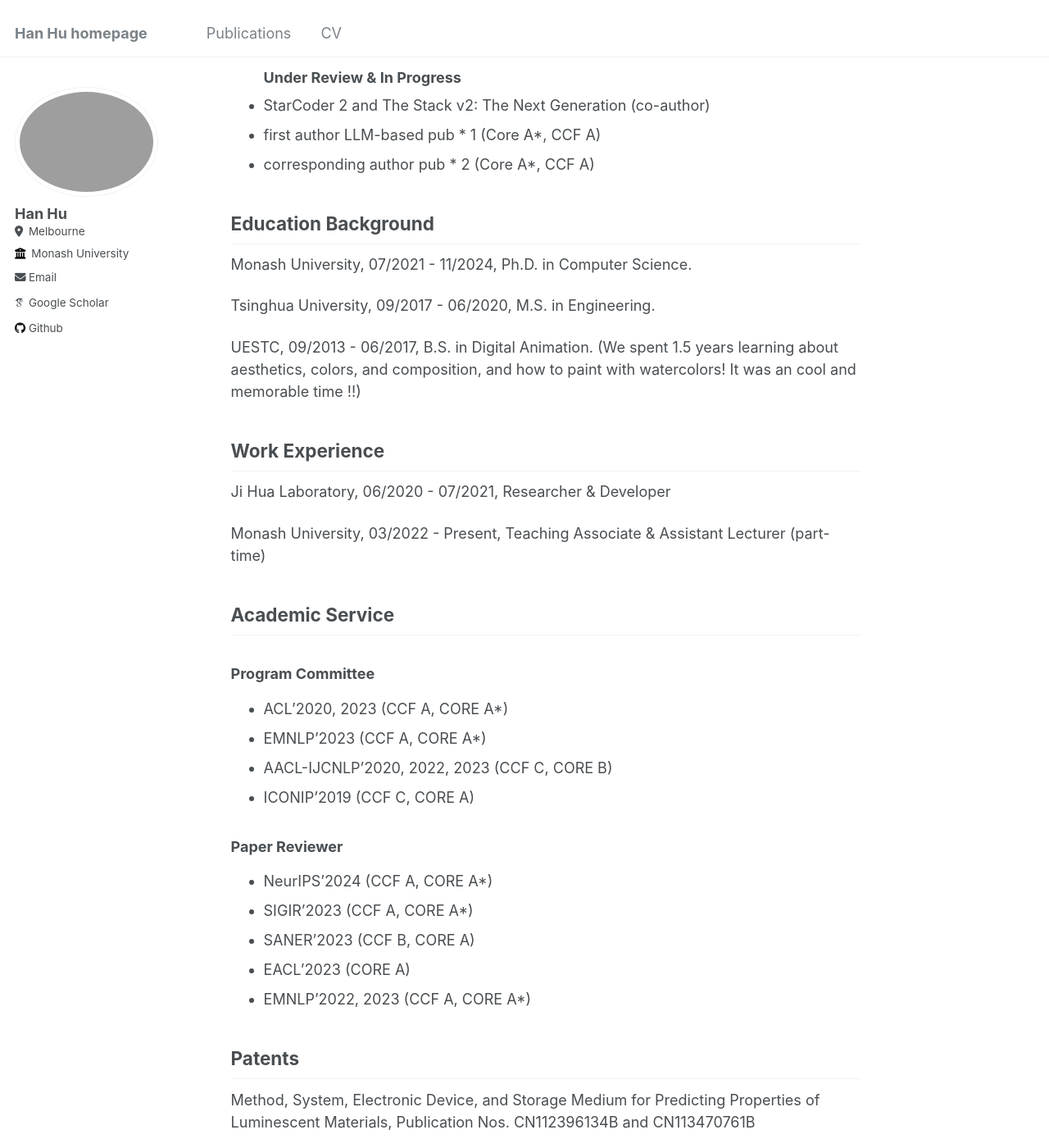
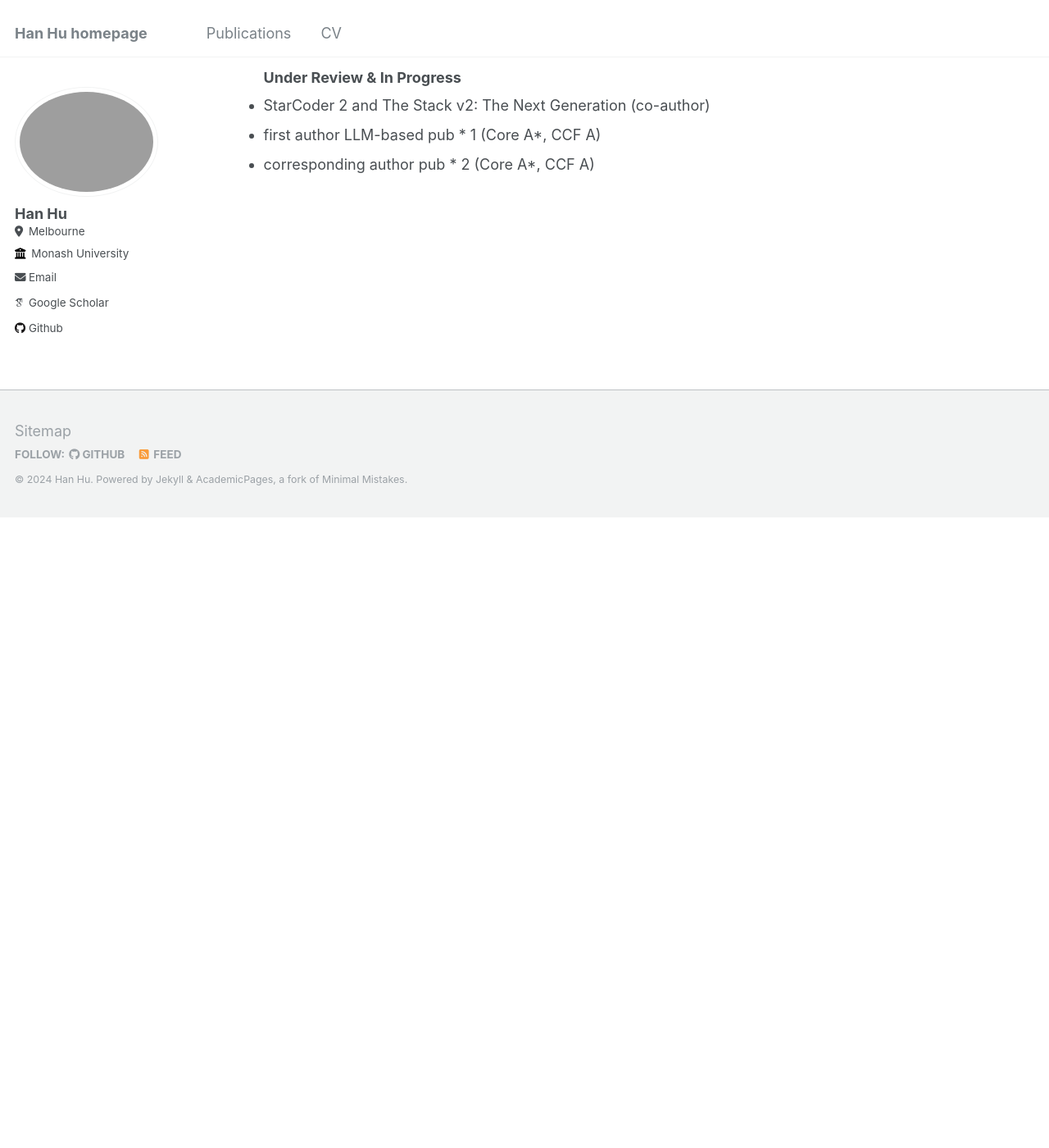
Before and after one commit to huhanGitHub/huhanGitHub.github.io, a Jekyll site: the page built from _pages/about.md, in a window 1280 px wide and 1400 px high, scrolled down 1923 px. Shown: the whole window at 82% size. Built offline with Jekyll 4.4.1, drawn with Linux system fonts in a browser that asks for light colours; some web fonts are replaced; after the commit the page ends 2553 px from its top, so only the background shows below that; some of the changed text lies outside the part shown.

Commit message:
Update about.md

```diff
--- a/_pages/about.md
+++ b/_pages/about.md
@@ -51,42 +51,3 @@ I am particularly drawn to industry-driven projects and positions in industry th
 - StarCoder 2 and The Stack v2: The Next Generation (co-author)
 - first author LLM-based pub * 1 (Core A*, CCF A)
 - corresponding author pub * 2 (Core A*, CCF A)
-
-
-## Education Background
-
-Monash University, 07/2021 - 11/2024, Ph.D. in Computer Science.
-
-Tsinghua University, 09/2017 - 06/2020, M.S. in Engineering.
-
-UESTC, 09/2013 - 06/2017, B.S. in Digital Animation. (We spent 1.5 years learning about aesthetics, colors, and composition, and how to paint with watercolors! It was an cool and memorable time !!)
-
-
-## Work Experience
-
-Ji Hua Laboratory, 06/2020 - 07/2021, Researcher & Developer
-
-Monash University, 03/2022 - Present, Teaching Associate & Assistant Lecturer (part-time)
-
-## Academic Service
-
-### **Program Committee**
-- ACL'2020, 2023 (CCF A, CORE A\*)
-- EMNLP'2023 (CCF A, CORE A\*)
-- AACL-IJCNLP'2020, 2022, 2023 (CCF C, CORE B)
-- ICONIP'2019 (CCF C, CORE A)
-
-### **Paper Reviewer**
-- NeurIPS'2024 (CCF A, CORE A\*)
-- SIGIR'2023 (CCF A, CORE A\*)
-- SANER'2023 (CCF B, CORE A)
-- EACL'2023 (CORE A)
-- EMNLP'2022, 2023 (CCF A, CORE A\*)
-
-
-## Patents
-Method, System, Electronic Device, and Storage Medium for Predicting Properties of Luminescent Materials, Publication Nos. CN112396134B and CN113470761B
-
-
-## Personal life
-My friends call me han cha (晗恰), duck brother (鸭哥) or old hu. I'm a typical Sichuanese who enjoys humor, making jokes, chatting casually, good food, and sometimes touching fish.
```
